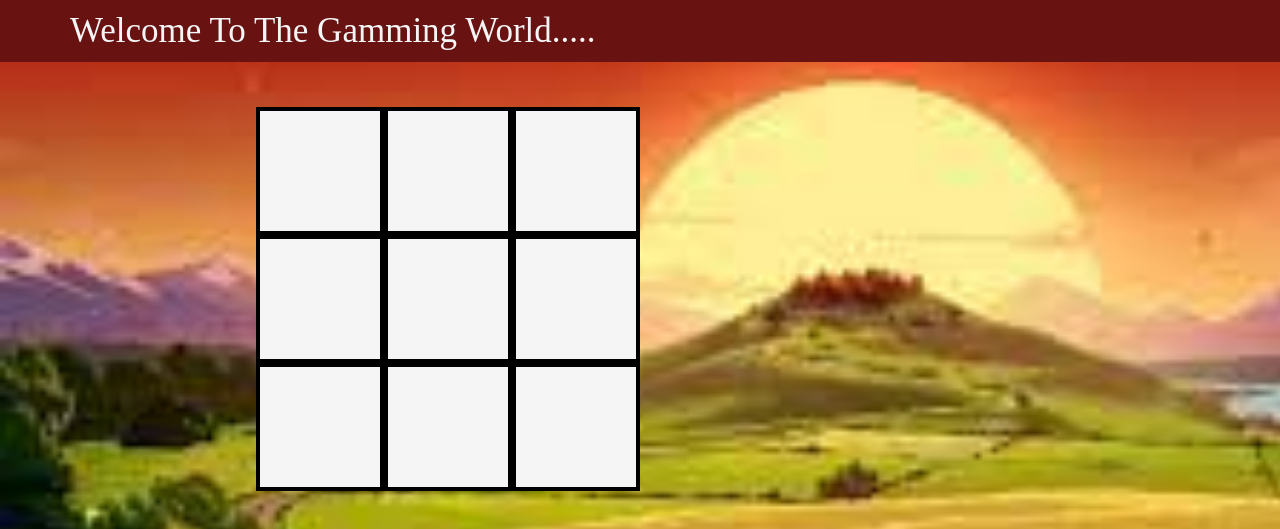
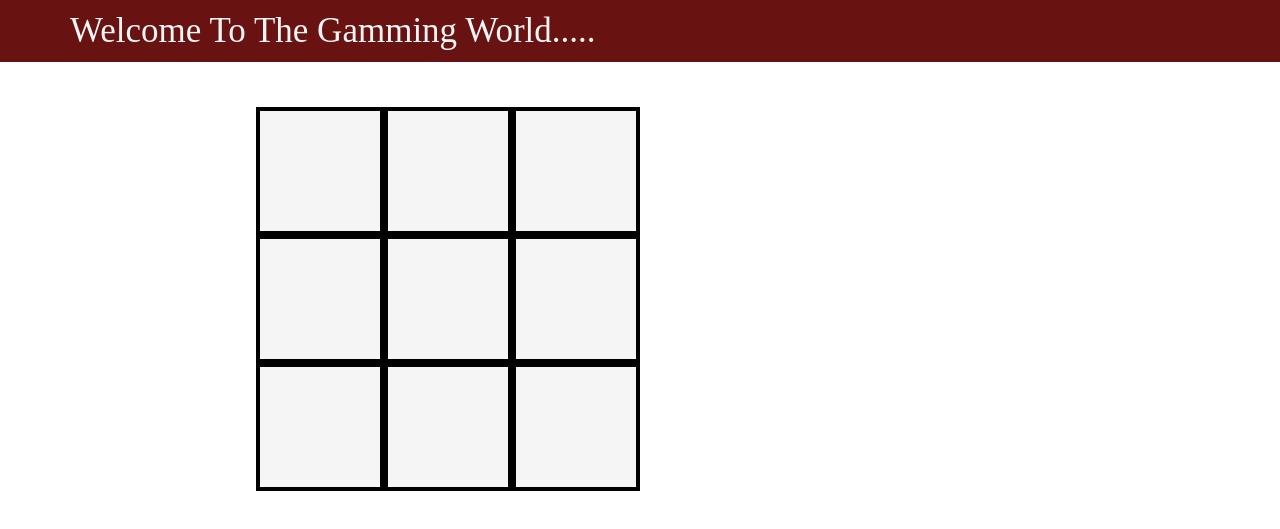
Before and after one commit to satyajunnuru/XOX-Game, a plain HTML site: page index.html in a window 1280 px wide. Shown: the top 529 px of the page. Drawn offline with Linux system fonts and the light colour scheme.

Commit message:
Update style.css

```diff
--- a/style.css
+++ b/style.css
@@ -118,7 +118,7 @@ nav ul{
     color: black
 }
 body{
-    background: url(full.jpg);
+/*     background: url(full.jpg); */
     background-repeat: no-repeat;
     background-size:cover;
 }
```
